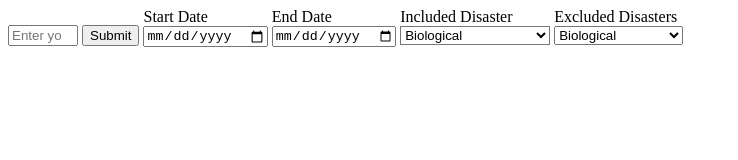
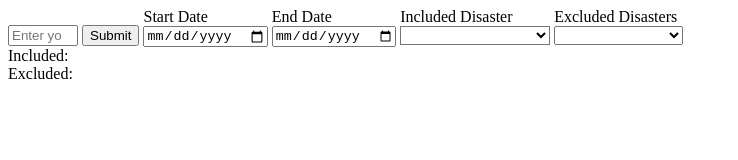
Before and after one commit to leo-ronan/testing-grounds, a plain HTML site: page index.html in a window 1280 px wide. Shown: the whole page, without its empty margins (0-738 px from the left). Drawn offline with nearby package versions, Linux system fonts and the light colour scheme.

Commit message:
Update index.html

```diff
--- a/index.html
+++ b/index.html
@@ -29,63 +29,73 @@
             <label for="disasters">Included Disaster</label>
             <br />
             <select id="disasters" name="disasters">
-                <option value="Biological">Biological</option>
-                <option value="Chemical">Chemical</option>
-                <option value="Coastal Storm">Coastal Storm</option>
-                <option value="Dam/Levee Break">Dam/Levee Break</option>
-                <option value="Drought">Drought</option>
-                <option value="Earthquake">Earthquake</option>
-                <option value="Explosion">Explosion</option>
-                <option value="Fire">Fire</option>
-                <option value="Fishing Losses">Fishing Losses</option>
-                <option value="Flood">Flood</option>
-                <option value="Freezing">Freezing</option>
-                <option value="Human Cause">Human Cause</option>
-                <option value="Hurricane">Hurricane</option>
-                <option value="Mud/Landslide">Mud/Landslide</option>
-                <option value="Other">Other</option>
-                <option value="Severe Ice Storm">Severe Ice Storm</option>
-                <option value="Severe Storm(s)">Severe Storm(s)</option>
-                <option value="Snow">Snow</option>
-                <option value="Terrorist">Terrorist</option>
-                <option value="Tornado">Tornado</option>
-                <option value="Toxic Substances">Toxic Substances</option>
-                <option value="Tsunami">Tsunami</option>
-                <option value="Typhoon">Typhoon</option>
-                <option value="Volcano">Volcano</option>
+                <option class="incList" value=""></option>
+                <option class="incList" value="Biological">Biological</option>
+                <option class="incList" value="Chemical">Chemical</option>
+                <option class="incList" value="Coastal Storm">Coastal Storm</option>
+                <option class="incList" value="Dam/Levee Break">Dam/Levee Break</option>
+                <option class="incList" value="Drought">Drought</option>
+                <option class="incList" value="Earthquake">Earthquake</option>
+                <option class="incList" value="Explosion">Explosion</option>
+                <option class="incList" value="Fire">Fire</option>
+                <option class="incList" value="Fishing Losses">Fishing Losses</option>
+                <option class="incList" value="Flood">Flood</option>
+                <option class="incList" value="Freezing">Freezing</option>
+                <option class="incList" value="Human Cause">Human Cause</option>
+                <option class="incList" value="Hurricane">Hurricane</option>
+                <option class="incList" value="Mud/Landslide">Mud/Landslide</option>
+                <option class="incList" value="Other">Other</option>
+                <option class="incList" value="Severe Ice Storm">Severe Ice Storm</option>
+                <option class="incList" value="Severe Storm(s)">Severe Storm(s)</option>
+                <option class="incList" value="Snow">Snow</option>
+                <option class="incList" value="Terrorist">Terrorist</option>
+                <option class="incList" value="Tornado">Tornado</option>
+                <option class="incList" value="Toxic Substances">Toxic Substances</option>
+                <option class="incList" value="Tsunami">Tsunami</option>
+                <option class="incList" value="Typhoon">Typhoon</option>
+                <option class="incList" value="Volcano">Volcano</option>
             </select>
         </span>
         <span style="display: inline-block">
             <label for="eDisasters">Excluded Disasters</label>
             <br />
             <select id="eDisasters" name="eDisasters">
-                <option value="Biological">Biological</option>
-                <option value="Chemical">Chemical</option>
-                <option value="Coastal Storm">Coastal Storm</option>
-                <option value="Dam/Levee Break">Dam/Levee Break</option>
-                <option value="Drought">Drought</option>
-                <option value="Earthquake">Earthquake</option>
-                <option value="Explosion">Explosion</option>
-                <option value="Fire">Fire</option>
-                <option value="Fishing Losses">Fishing Losses</option>
-                <option value="Flood">Flood</option>
-                <option value="Freezing">Freezing</option>
-                <option value="Human Cause">Human Cause</option>
-                <option value="Hurricane">Hurricane</option>
-                <option value="Mud/Landslide">Mud/Landslide</option>
-                <option value="Other">Other</option>
-                <option value="Severe Ice Storm">Severe Ice Storm</option>
-                <option value="Severe Storm(s)">Severe Storm(s)</option>
-                <option value="Snow">Snow</option>
-                <option value="Terrorist">Terrorist</option>
-                <option value="Tornado">Tornado</option>
-                <option value="Toxic Substances">Toxic Substances</option>
-                <option value="Tsunami">Tsunami</option>
-                <option value="Typhoon">Typhoon</option>
-                <option value="Volcano">Volcano</option>
+                <option class="excList" value=""></option>
+                <option class="excList" value="Biological">Biological</option>
+                <option class="excList" value="Chemical">Chemical</option>
+                <option class="excList" value="Coastal Storm">Coastal Storm</option>
+                <option class="excList" value="Dam/Levee Break">Dam/Levee Break</option>
+                <option class="excList" value="Drought">Drought</option>
+                <option class="excList" value="Earthquake">Earthquake</option>
+                <option class="excList" value="Explosion">Explosion</option>
+                <option class="excList" value="Fire">Fire</option>
+                <option class="excList" value="Fishing Losses">Fishing Losses</option>
+                <option class="excList" value="Flood">Flood</option>
+                <option class="excList" value="Freezing">Freezing</option>
+                <option class="excList" value="Human Cause">Human Cause</option>
+                <option class="excList" value="Hurricane">Hurricane</option>
+                <option class="excList" value="Mud/Landslide">Mud/Landslide</option>
+                <option class="excList" value="Other">Other</option>
+                <option class="excList" value="Severe Ice Storm">Severe Ice Storm</option>
+                <option class="excList" value="Severe Storm(s)">Severe Storm(s)</option>
+                <option class="excList" value="Snow">Snow</option>
+                <option class="excList" value="Terrorist">Terrorist</option>
+                <option class="excList" value="Tornado">Tornado</option>
+                <option class="excList" value="Toxic Substances">Toxic Substances</option>
+                <option class="excList" value="Tsunami">Tsunami</option>
+                <option class="excList" value="Typhoon">Typhoon</option>
+                <option class="excList" value="Volcano">Volcano</option>
             </select>
         </span>
-        <ul id="data"></ul>
+        <div>
+            <label for="incStorage">Included:</label>
+            <span id="incStorage" name="incStorage">
+            </span>
+            <br />
+            <label for="excStorage">Excluded:</label>
+            <span id="excStorage" name="excStorage">
+            </span>
+        </div>
     </div>
 </body>
 </html>
```
